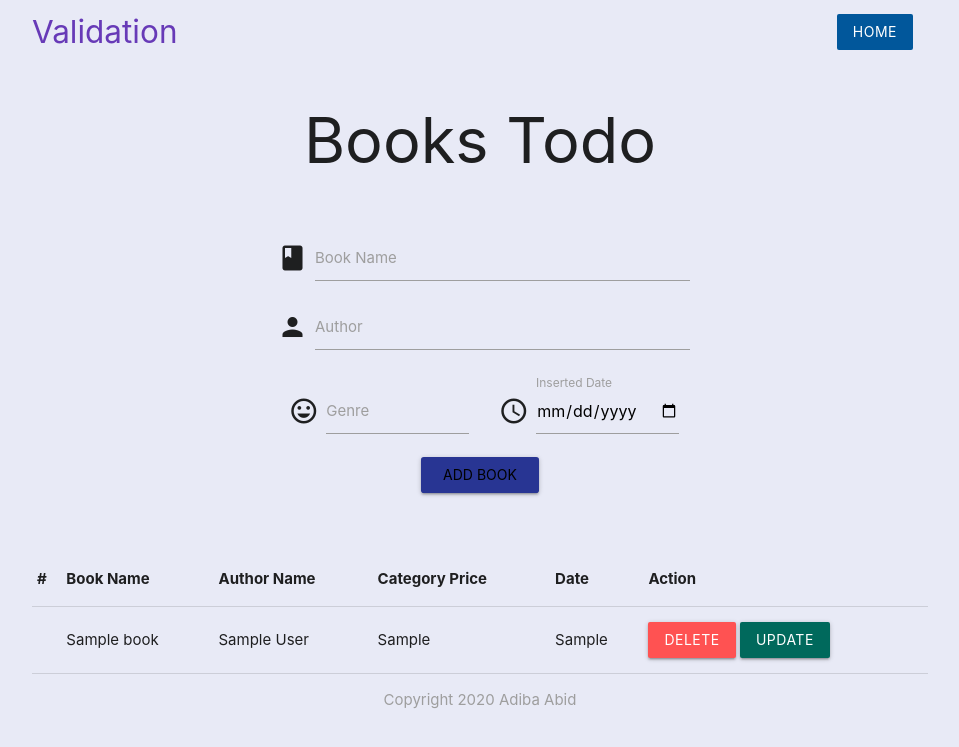
After one commit to AdibaAbid/validation-form-php, a PHP site: page /bookstodo.php in a window 1280 px wide. The commit adds this page. Shown: the top 747 px of the page, without its empty margins (160-1119 px from the left). Run offline with PHP 8.4, Linux system fonts and the light colour scheme; tables that the repository leaves empty or names only in its code hold one stand-in row (values such as "Sample post"); data that the repository does not hold is empty; some libraries are stand-ins or nearby versions.

Commit message:
updated work

```diff
--- /dev/null
+++ b/bookstodo.php
@@ -0,0 +1,117 @@
+<!DOCTYPE html>
+<html lang="en">
+
+<?php
+include('templates/header.php');
+include('./config/config.php');
+
+if(isset($_POST['submit'])){
+//save data
+$person = $_POST['person'];
+$book = $_POST['book'];
+$category = $_POST['category'];
+$date = $_POST['date'];
+
+$sql = "INSERT INTO books( title, author, categories, created_record)
+VALUES ('$book', '$person', '$category', '$date')";
+
+$response = mysqli_query($conn, $sql);
+ if($response){
+   echo "successful";
+    // header('Location: bookstodo.php');
+ }else{
+   echo 'data insert failed';
+ }
+
+//Update data
+
+$id = $_GET['id'];
+$updatequery = "UPDATE books SET ID=[value-1],title=[value-2],author=[value-3],
+categories=[value-4], created_record=[value-5] WHERE id=$id";
+
+$result = mysqli_query($conn, $updatequery);
+
+}
+
+?>
+
+<div class="container">
+    <h1 class="center">Books Todo</h1>
+
+
+    <div class="row  center">
+        <form action="bookstodo.php" method="POST">
+            <div>
+                <div class="input-field">
+                    <i class="material-icons prefix">book</i>
+                    <input id="book" type="text" class="validate" name="book" value="<?php echo $book_id; ?>">
+                    <label for="book">Book Name</label>
+                </div>
+                <div class="input-field ">
+                    <i class="material-icons prefix">person</i>
+                    <input id="person" type="text" class="validate" name="person">
+                    <label for="person">Author</label>
+                </div>
+                <div class="input-field col s6">
+                    <i class="material-icons prefix">insert_emoticon</i>
+                    <input id="genre" type="text" class="validate" name="category">
+                    <label for="genre">Genre</label>
+                </div>
+
+                <div class="input-field col s6">
+                    <i class="material-icons prefix">access_time</i>
+                    <input id="date" type="date" class="validate" name="date">
+                    <label for="date">Inserted Date</label>
+                </div>
+            </div>
+            <input class="waves-effect waves-light btn  indigo darken-3" name='submit' type='submit' value="Add Book">
+        </form>
+    </div>
+
+
+    <table>
+        <thead>
+            <tr class='center'>
+                <th>#</th>
+                <th>Book Name</th>
+                <th>Author Name</th>
+                <th>Category Price</th>
+                <th>Date</th>
+                <th colspan='2'>Action</th>
+            </tr>
+        </thead>
+
+        <tbody>
+            <?php
+        $import = "SELECT * FROM books";
+        $result = mysqli_query( $conn, $import);
+        $rows = mysqli_num_rows($result);
+        while($res = mysqli_fetch_array($result)){
+        // echo $res['author'] .'<br/>' ;
+    ?>
+            <tr>
+                <td><?php echo $res['ID']?></td>
+                <td><?php echo $res['title']?></td>
+                <td><?php echo $res['author']?></td>
+                <td><?php echo $res['categories']?></td>
+                <td><?php echo $res['created_record']?></td>
+                <td>
+                    <a href="components/delete.php?id=<?php
+                    echo $res['ID'];?>" class="waves-effect waves-light btn   red accent-2" type='button'
+                        value="Update">Delete</a>
+                    <a href="bookstodo.php?id=<?php
+                    echo $res['ID'];?>" class="waves-effect waves-light btn  teal darken-3" type='button'
+                        value="Delete">Update</a>
+                </td>
+            </tr>
+            <?php
+        }
+        ?>
+        </tbody>
+    </table>
+
+</div>
+
+<?php include('templates/footer.php')?>
+
+</html>
--- /dev/null
+++ b/config/config.php
@@ -0,0 +1,19 @@
+<?php
+// $conn = mysqli_connect('localhost', 'Adiba', 'admin123?', 'project_storage');
+
+// //Check connection to db
+// if(!$conn){
+// echo 'connect error: '. mysqli_connect_error();
+// }
+
+$host= "Localhost";
+$user="root";
+$password="";
+$project_name ="project_storage";
+
+$conn = mysqli_connect($host, $user,$password, $project_name);
+ if (!$conn){
+   echo "not cnnected";
+ }
+
+?>
--- a/index.php
+++ b/index.php
@@ -1,5 +1,5 @@
 <?php
-
+include('config/config.php')
 ?>
 
 <!DOCTYPE html>
--- /dev/null
+++ b/js/script.js
@@ -0,0 +1,4 @@
+  document.addEventListener('DOMContentLoaded', function() {
+    var elems = document.querySelectorAll('select');
+    var instances = M.FormSelect.init(elems, options);
+  });
--- a/templates/footer.php
+++ b/templates/footer.php
@@ -5,4 +5,8 @@
 </footer>
 <!-- Script tags -->
 <script src="../js/sweetalert.min.js"></script>
+<script src="../js/script.js"></script>
+<!-- Compiled and minified JavaScript -->
+<script src="https://cdnjs.cloudflare.com/ajax/libs/materialize/1.0.0/js/materialize.min.js"></script>
+
 </body>
--- a/templates/header.php
+++ b/templates/header.php
@@ -1,10 +1,13 @@
 <head>
     <meta charset="UTF-8">
     <meta name="viewport" content="width=device-width, initial-scale=1.0">
-
+    <!--Import Google Icon Font-->
+    <link href="https://fonts.googleapis.com/icon?family=Material+Icons" rel="stylesheet">
     <!-- Compiled and minified CSS -->
     <link rel="stylesheet" href="https://cdnjs.cloudflare.com/ajax/libs/materialize/1.0.0/css/materialize.min.css">
     <title>Simple UI</title>
+    <link rel="stylesheet" href="https://use.fontawesome.com/releases/v5.8.2/css/all.css"
+        integrity="sha384-oS3vJWv+0UjzBfQzYUhtDYW+Pj2yciDJxpsK1OYPAYjqT085Qq/1cq5FLXAZQ7Ay" crossorigin="anonymous">
     <link rel="stylesheet" href="style.css">
     <script src="https://cdnjs.cloudflare.com/ajax/libs/limonte-sweetalert2/6.10.2/sweetalert2.all.min.js"></script>
 </head>
@@ -12,9 +15,9 @@
 <body class=' indigo lighten-5'>
     <nav class=" indigo lighten-5 z-depth-0">
         <div class="container ">
-            <a href="#" class="brand-logo deep-purple-text">Validation Form</a>
+            <a href="add.php" class="brand-logo deep-purple-text">Validation</a>
             <ul id="nav-mobile" class="right hide-on-small-and-down">
-                <li><a href="#" class="btn light-blue darken-4 z-depth-0">Button</a></li>
+                <li><a href="./index.php" class="btn light-blue darken-4 z-depth-0">Home</a></li>
             </ul>
         </div>
     </nav>
```
Also changed, not shown: add.php (+31 -19 lines), components/delete.php (added, +11 -0 lines), components/update.php (added, +12 -0 lines).
